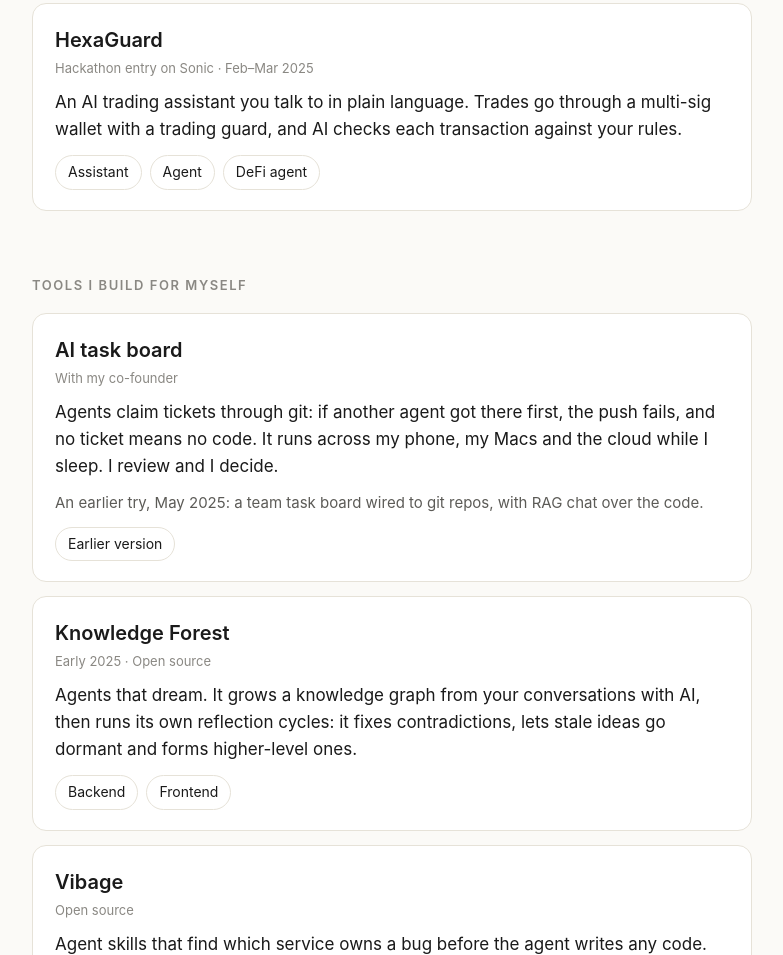
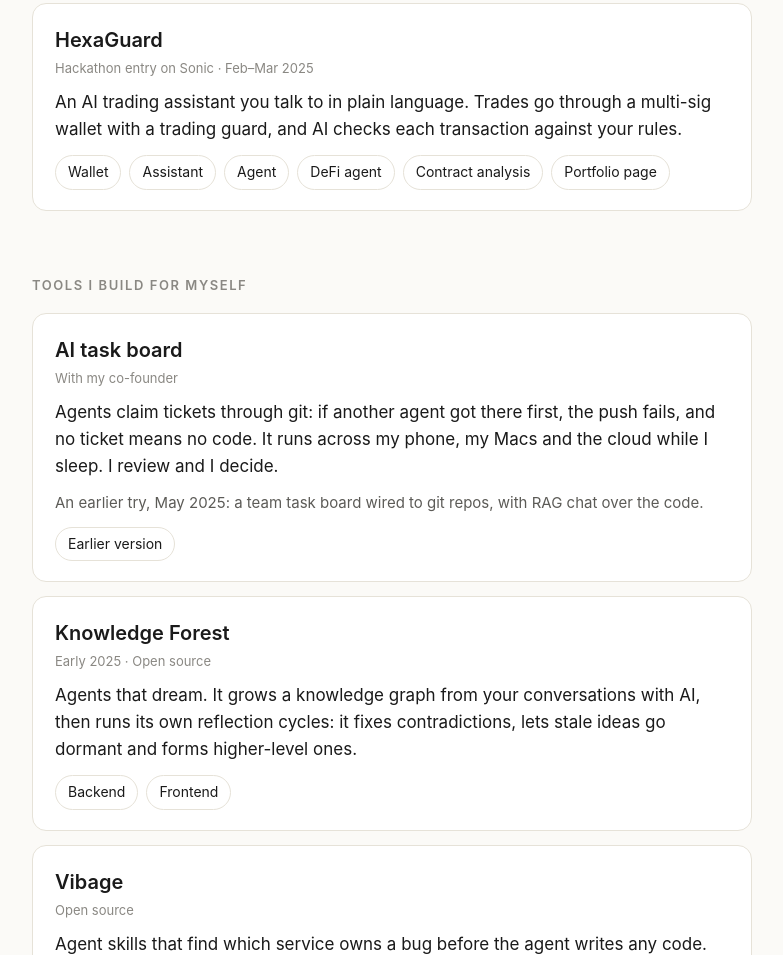
Before and after one commit to eric2612115/eric2612115.github.io, a plain HTML site: page index.html in a window 1280 px wide. Shown: the part 2557-3512 px from the top of the page, without its empty margins (248-1031 px from the left). Drawn offline with Linux system fonts and the light colour scheme.

Commit message:
feat: link the HexaGuard wallet, contract analysis and portfolio repos
Co-Authored-By: Claude Opus 5.5 <noreply@anthropic.com>

```diff
--- a/index.html
+++ b/index.html
@@ -214,9 +214,12 @@
       <span class="tag">Hackathon entry on Sonic · Feb–Mar 2025</span>
       <p>An AI trading assistant you talk to in plain language. Trades go through a multi-sig wallet with a trading guard, and AI checks each transaction against your rules.</p>
       <ul class="links">
+        <li><a href="https://github.com/eric2612115/hexa_gaurd_ai">Wallet</a></li>
         <li><a href="https://github.com/eric2612115/mpc_defi_agent">Assistant</a></li>
         <li><a href="https://github.com/eric2612115/hexa_agent">Agent</a></li>
         <li><a href="https://github.com/eric2612115/zereAgent-Defi">DeFi agent</a></li>
+        <li><a href="https://github.com/eric2612115/whitelist_hub">Contract analysis</a></li>
+        <li><a href="https://github.com/eric2612115/dapp-wallet">Portfolio page</a></li>
       </ul>
     </div>
   </section>
```
